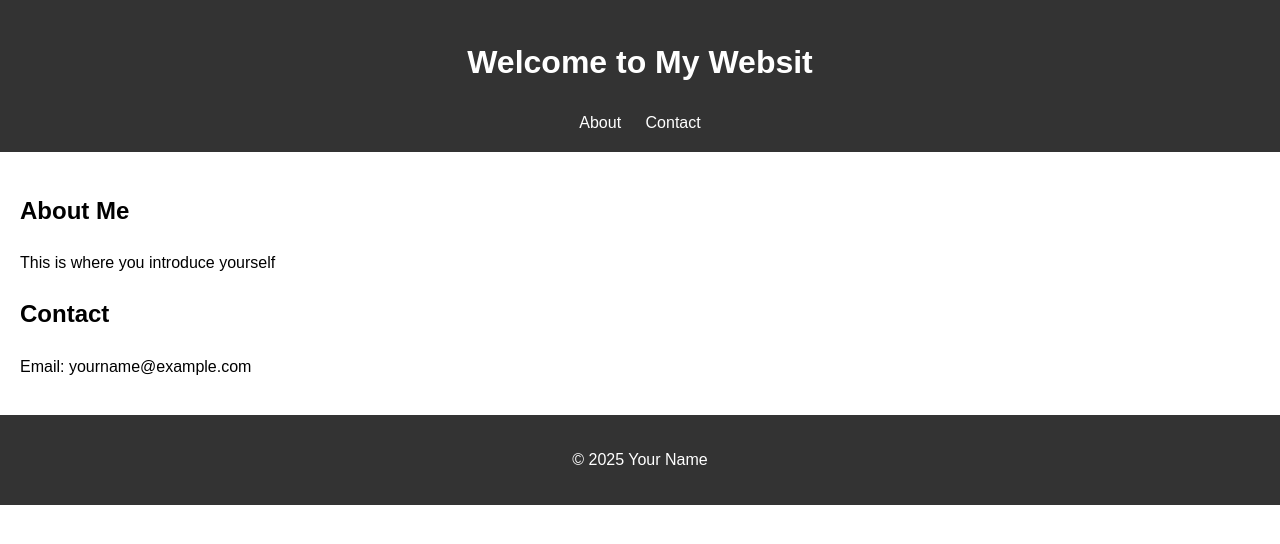
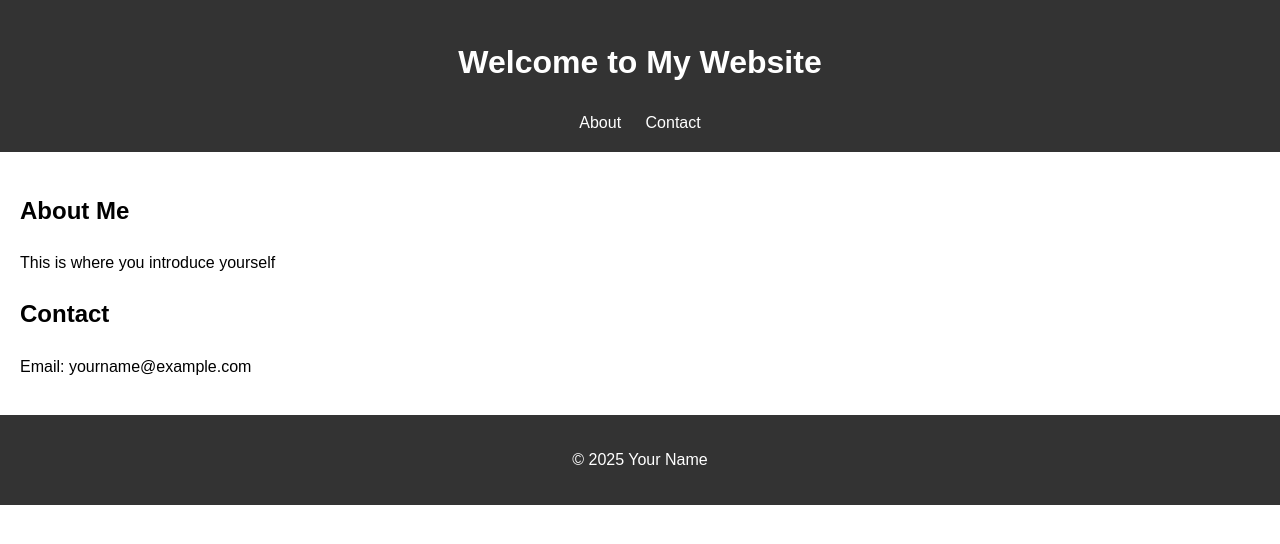
Before and after one commit to Carlos-D-G/ProfessionalRepository, a plain HTML site: page index.html in a window 1280 px wide. Drawn offline with Linux system fonts and the light colour scheme.

Commit message:
Update index.html
Undid previous change

```diff
--- a/index.html
+++ b/index.html
@@ -8,7 +8,7 @@
 </head>
 <body>
     <header>
-        <h1>Welcome to My Websit</h1>
+        <h1>Welcome to My Website</h1>
         <nav>
             <a href="#about">About</a>
             <a href="/Carlos-D-G/contact.html">Contact</a>
```
